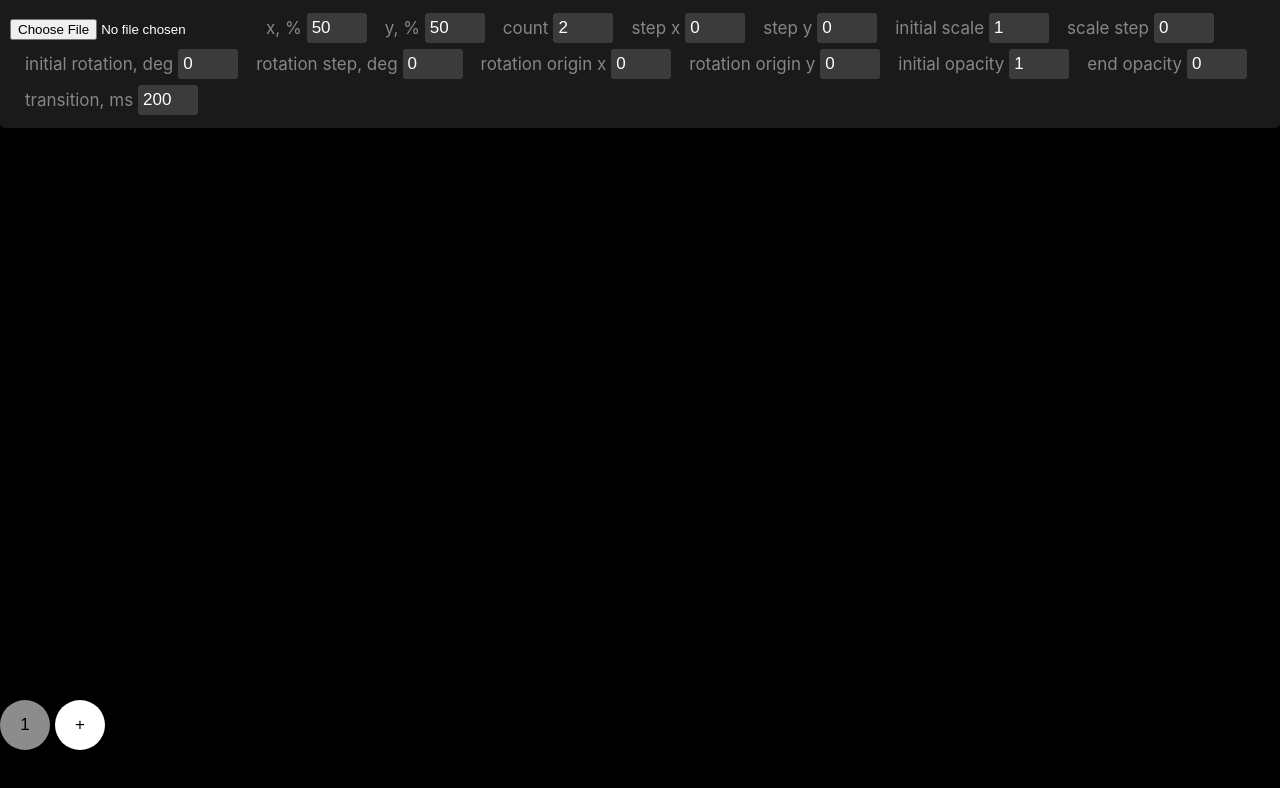
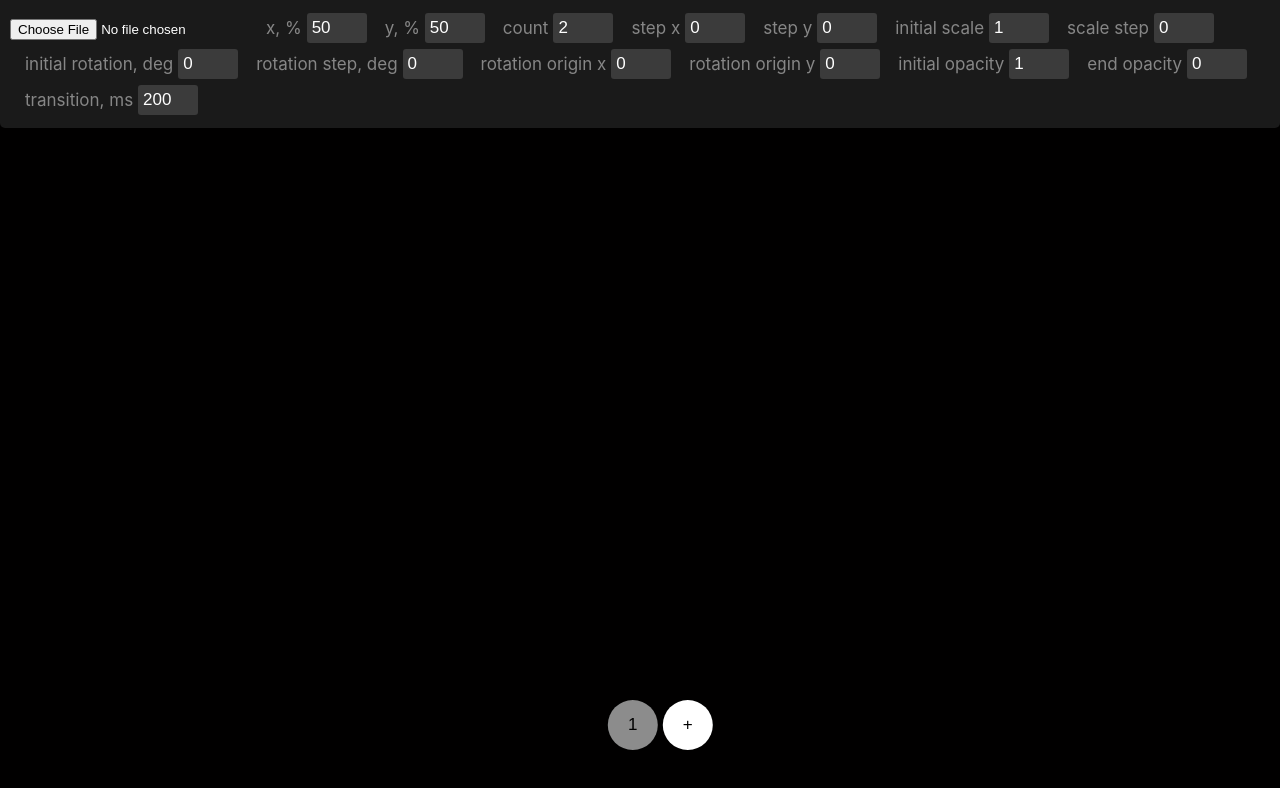
Before and after one commit to HellSquirrel/generative-svg, a React (Create React App) app: page / in a window 1280 px wide. Shown: the top 788 px of the page. Built offline with nearby package versions, Linux system fonts and the light colour scheme.

Commit message:
Center controls

```diff
--- a/src/App.css
+++ b/src/App.css
@@ -51,10 +51,12 @@
 }
 
 .slides {
-  position: absolute;
+  position: fixed;
   display: flex;
   margin: auto;
   bottom: 50px;
+  left: 50%;
+  transform: translate(-50%);
 }
 
 .slide {
```
